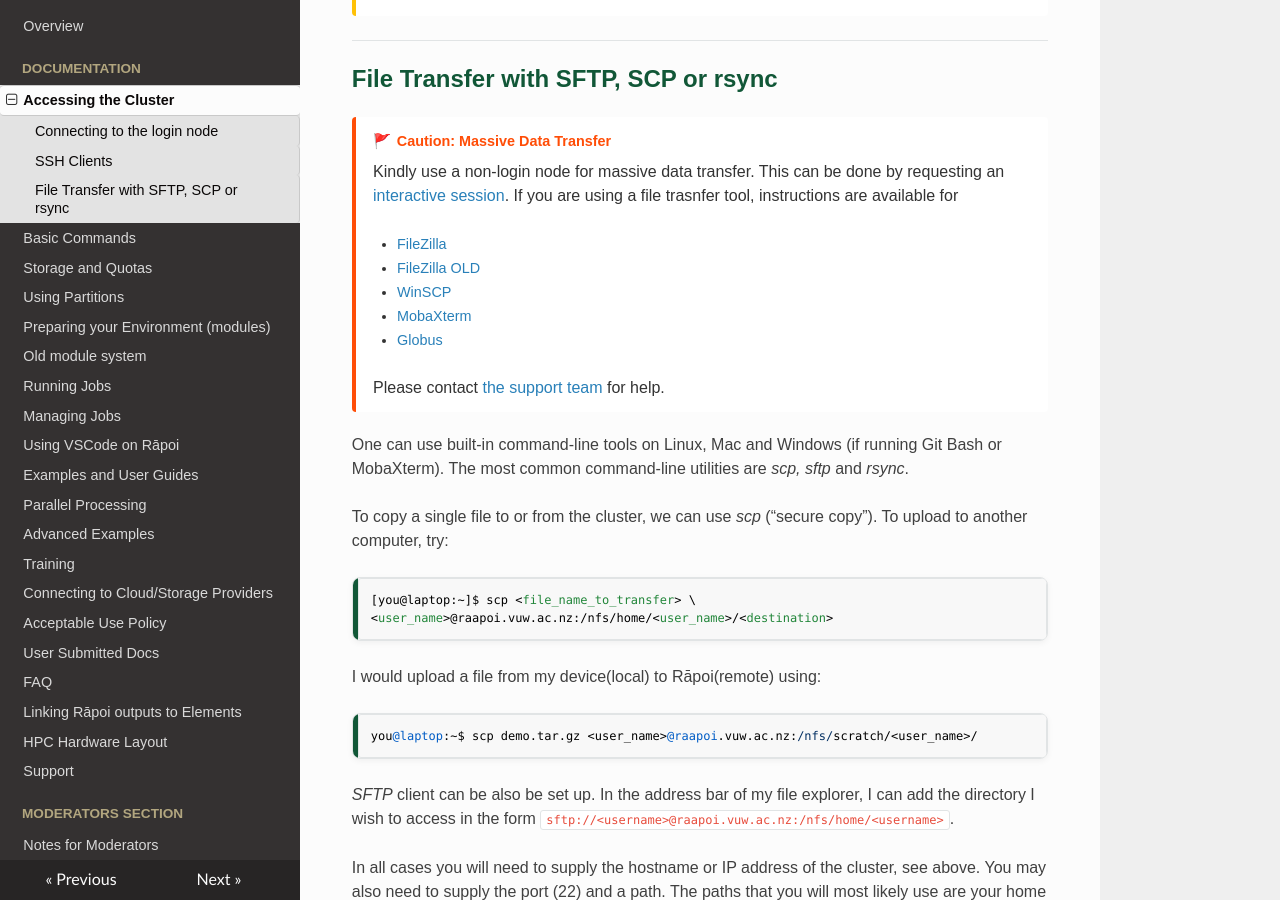
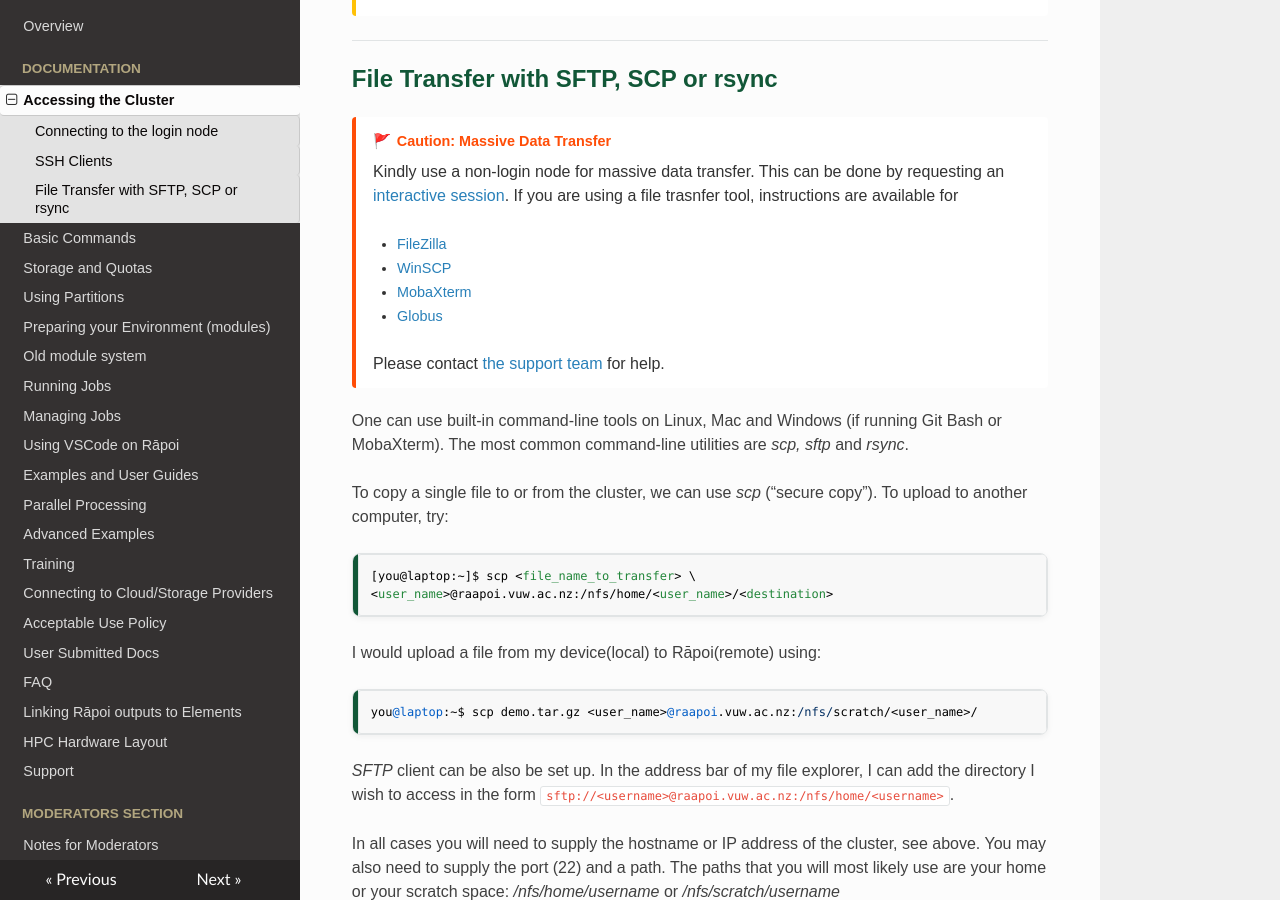
Before and after one commit to vuw-research-computing/raapoi-docs, an MkDocs documentation site: the page built from docs/accessing_the_cluster.md, in a window 1280 px wide and 900 px high, scrolled down 3135 px. Built offline with MkDocs 1.6.1, drawn with Linux system fonts in a browser that asks for light colours; nearby versions of some CDN libraries; some web fonts are replaced; a script that is not in the unit is left out.

Commit message:
removed old filezilla link

```diff
--- a/docs/accessing_the_cluster.md
+++ b/docs/accessing_the_cluster.md
@@ -118,7 +118,6 @@ Upon successfully logging in, the prompt will display:
     Kindly use a non-login node for massive data transfer. This can be done by requesting an [interactive session](running_jobs.md/#interactive-jobs). If you are using a file trasnfer tool, instructions are available for
 
     - [FileZilla](file_transfer/filezilla.md)
-    - [FileZilla OLD](https://www.notion.so/FileZilla-Data-Transfer-on-Compute-20d426d58abf809fb4c2ed3bb9dae1e0?source=copy_link)
     - [WinSCP](https://www.notion.so/WinSCP-File-Transfer-20d426d58abf8014be97e04a8fd9a97c?source=copy_link)
     - [MobaXterm](https://www.notion.so/MobaXterm-File-Transfer-20d426d58abf80a38bb0f6d32459e5ca?source=copy_link)
     - [Globus](https://vuw-research-computing.github.io/raapoi-docs/external_providers/#globus)
```
